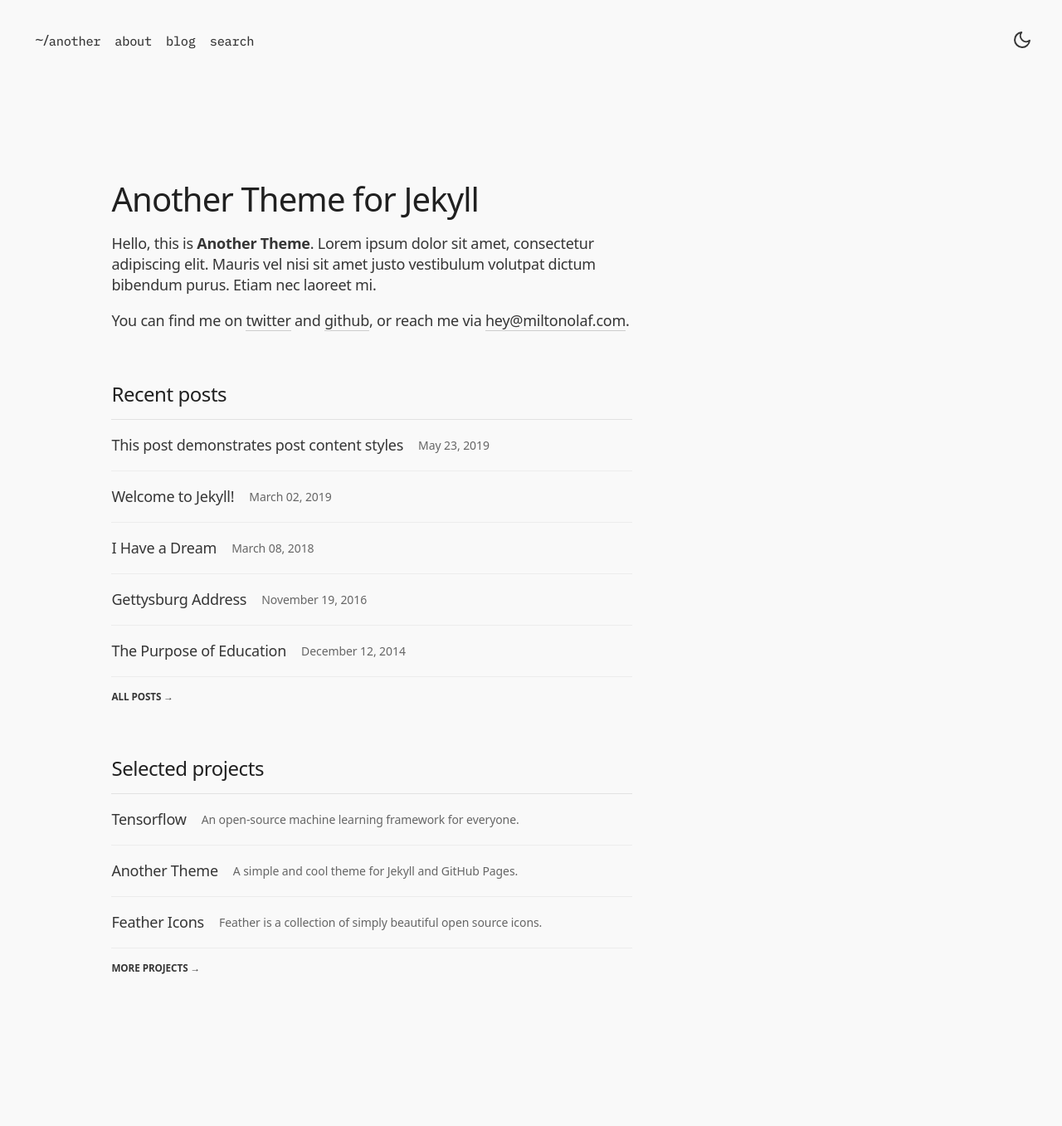
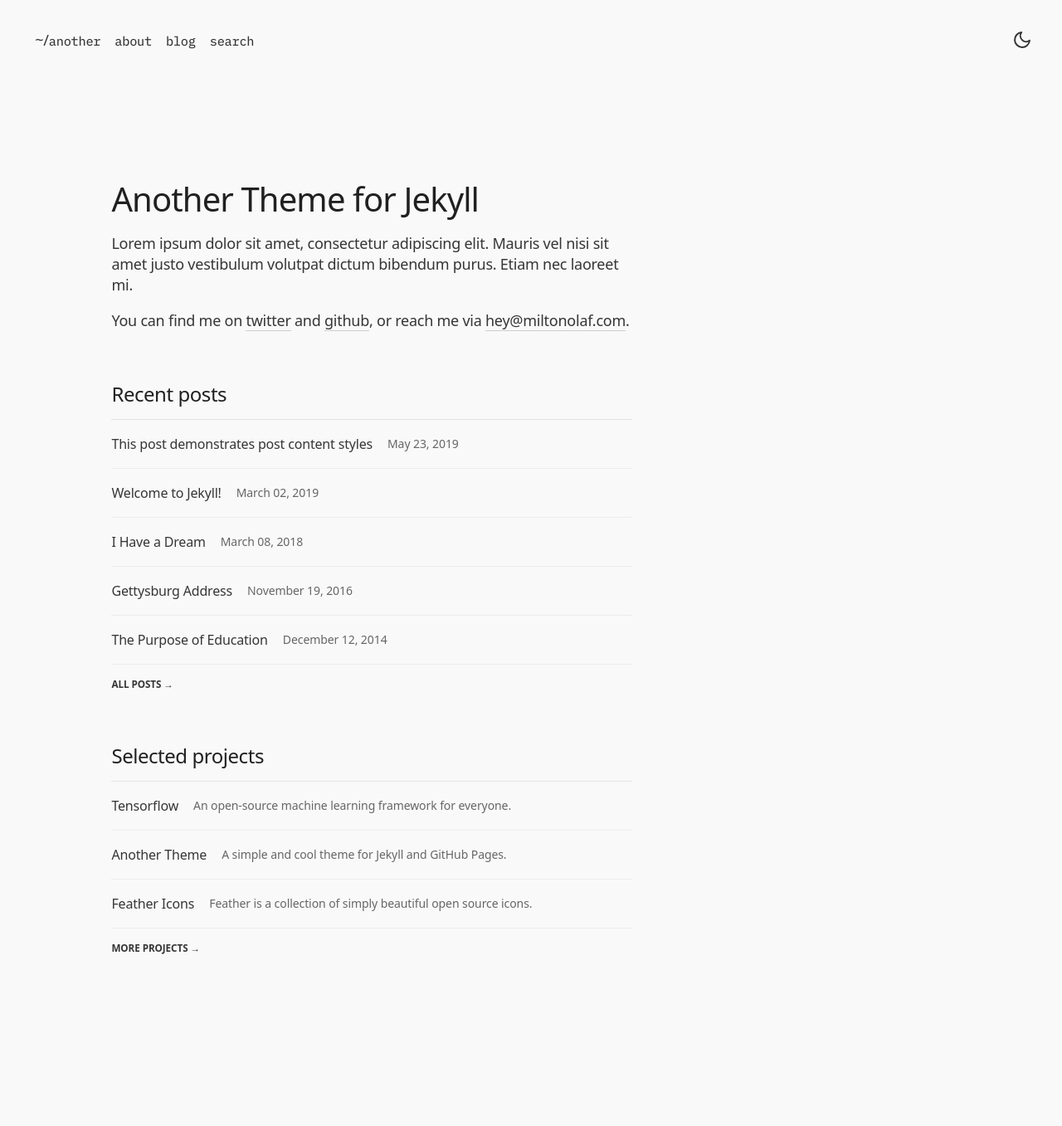
Before and after one commit to miltonparedes/another, a Jekyll site: the page built from index.md, in a window 1280 px wide. Shown: the whole page at 83% size. Built offline with Jekyll 4.4.1, drawn with Linux system fonts in a browser that asks for light colours; some web fonts are replaced; after the commit the page ends 1333 px from its top, so only the background shows below that.

Commit message:
Add consistency

```diff
--- a/_sass/another/_feed.scss
+++ b/_sass/another/_feed.scss
@@ -27,10 +27,10 @@
       }
 
       .post-title {
-        @include properties($body-md);
+        @include properties($body-sm);
 
         @media (min-width: $medium-breakpoint) {
-          @include properties($body-lg);
+          @include properties($body-md);
         }
       }
 
--- a/_sass/another/_menu.scss
+++ b/_sass/another/_menu.scss
@@ -23,6 +23,7 @@
 
       &:first-child::before {
         content: "~/";
+        padding-left: 0;
       }
     }
   }
--- a/index.md
+++ b/index.md
@@ -4,6 +4,6 @@ title: "another"
 priority: 0
 ---
 
-Hello, this is **Another Theme**. Lorem ipsum dolor sit amet, consectetur adipiscing elit. Mauris vel nisi sit amet justo vestibulum volutpat dictum bibendum purus. Etiam nec laoreet mi.
+Lorem ipsum dolor sit amet, consectetur adipiscing elit. Mauris vel nisi sit amet justo vestibulum volutpat dictum bibendum purus. Etiam nec laoreet mi.
 
 You can find me on [twitter](//twitter.com/olafmilton) and [github](//github.com/miltonolaf/another), or reach me via [hey@miltonolaf.com](mailto:hey@miltonolaf.com).
```
